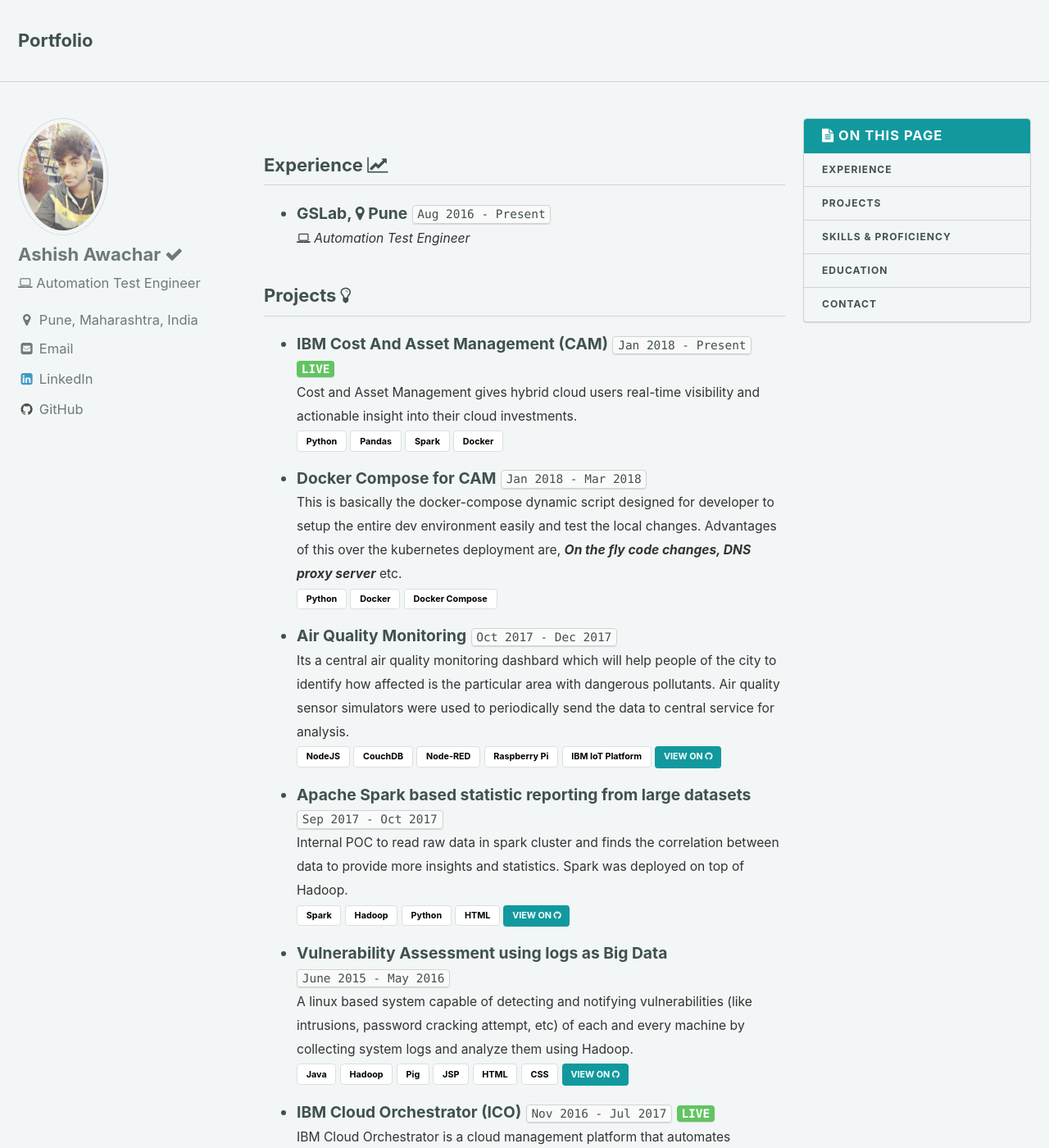
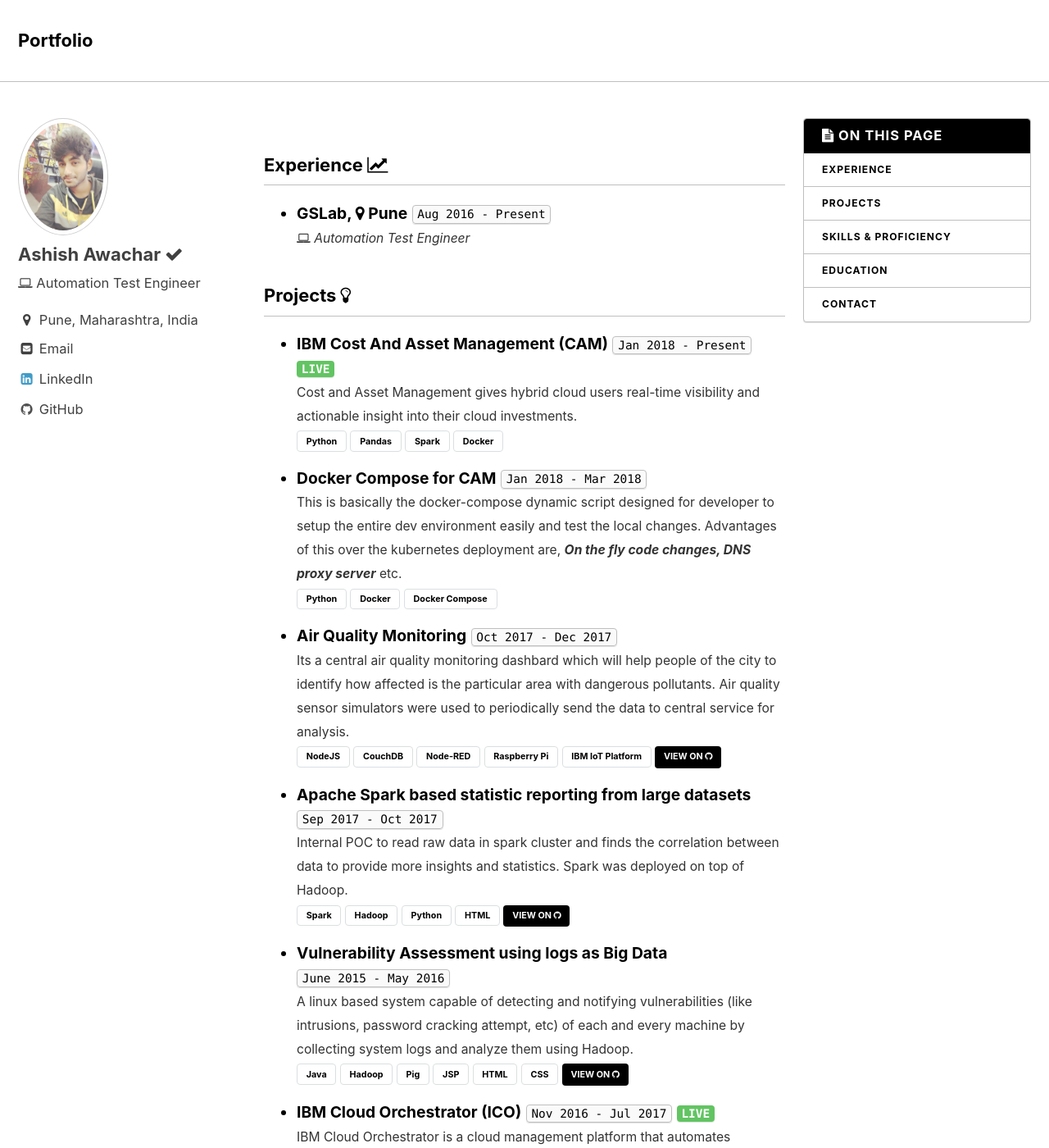
Before and after one commit to ashishawachar/ashishawachar.github.io, a Jekyll site: the page built from index.md, in a window 1280 px wide and 1400 px high. Shown: the whole window at 82% size. Built offline with Jekyll 4.4.1, drawn with Linux system fonts in a browser that asks for light colours.

Commit message:
added skin as contrast

```diff
--- a/_config.yml
+++ b/_config.yml
@@ -5,7 +5,7 @@
 # For technical reasons, this file is *NOT* reloaded automatically when you use
 # `jekyll serve`. If you change this file, please restart the server process.
 
-minimal_mistakes_skin    : "mint" # "contrast", "dirt","air", "contrast", neon", "mint", "default"
+minimal_mistakes_skin    : "contrast" # "contrast", "dirt","air", "contrast", neon", "mint", "default"
 
 # Site Settings
 locale                   : "en"
```
